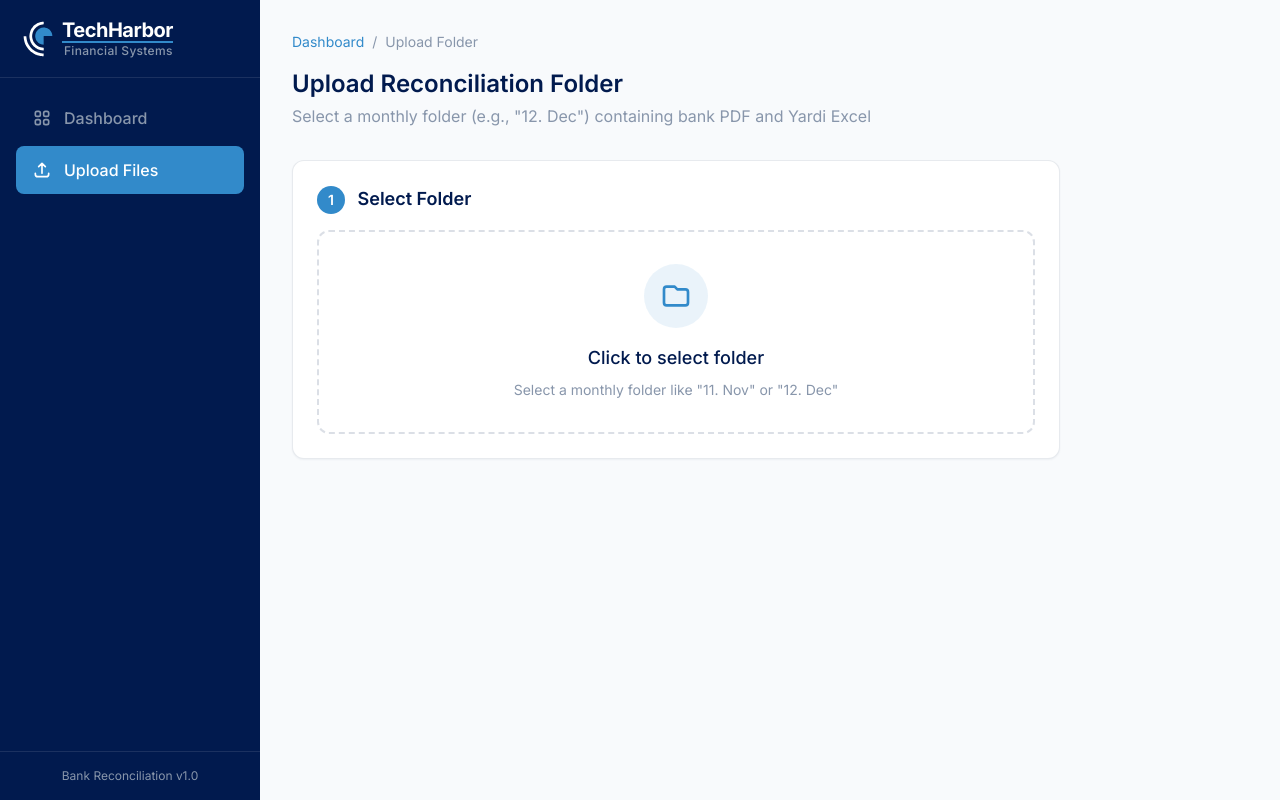
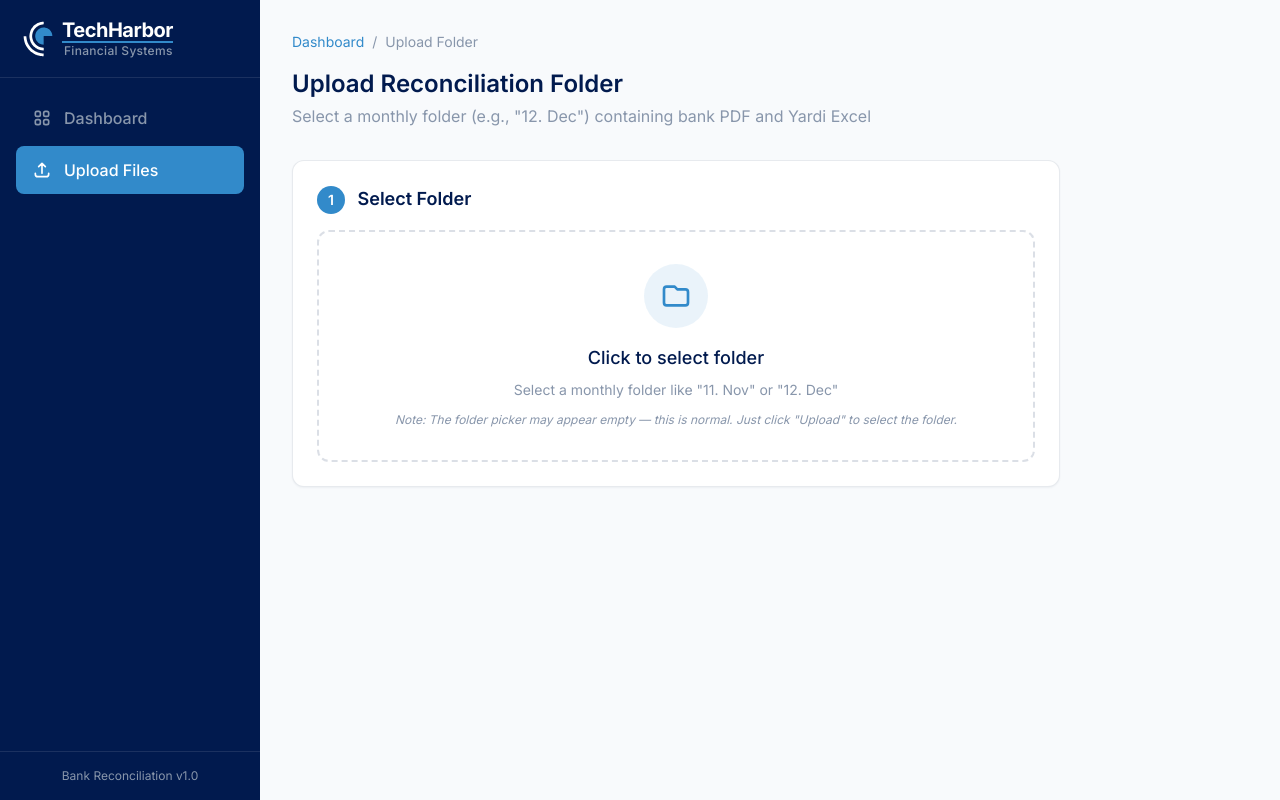
Before and after one commit to techharbor-fs/storsafe, a Flask app: page /upload/ in a window 1280 px wide. Run offline with Flask 3, Linux system fonts and the light colour scheme; data that the repository does not hold is empty; some libraries are stand-ins or nearby versions.

Commit message:
ux: add note about folder picker appearing empty

```diff
--- a/08. Bank Reconciliation/internal/templates/upload.html
+++ b/08. Bank Reconciliation/internal/templates/upload.html
@@ -42,6 +42,9 @@
                 </div>
                 <p class="font-medium text-th-dark-blue text-lg">Click to select folder</p>
                 <p class="text-sm text-th-gray-blue mt-2">Select a monthly folder like "11. Nov" or "12. Dec"</p>
+                <p class="text-xs text-th-gray-blue mt-3 italic">
+                    Note: The folder picker may appear empty — this is normal. Just click "Upload" to select the folder.
+                </p>
             </div>
 
             <div x-show="folderName" class="text-left">
```
